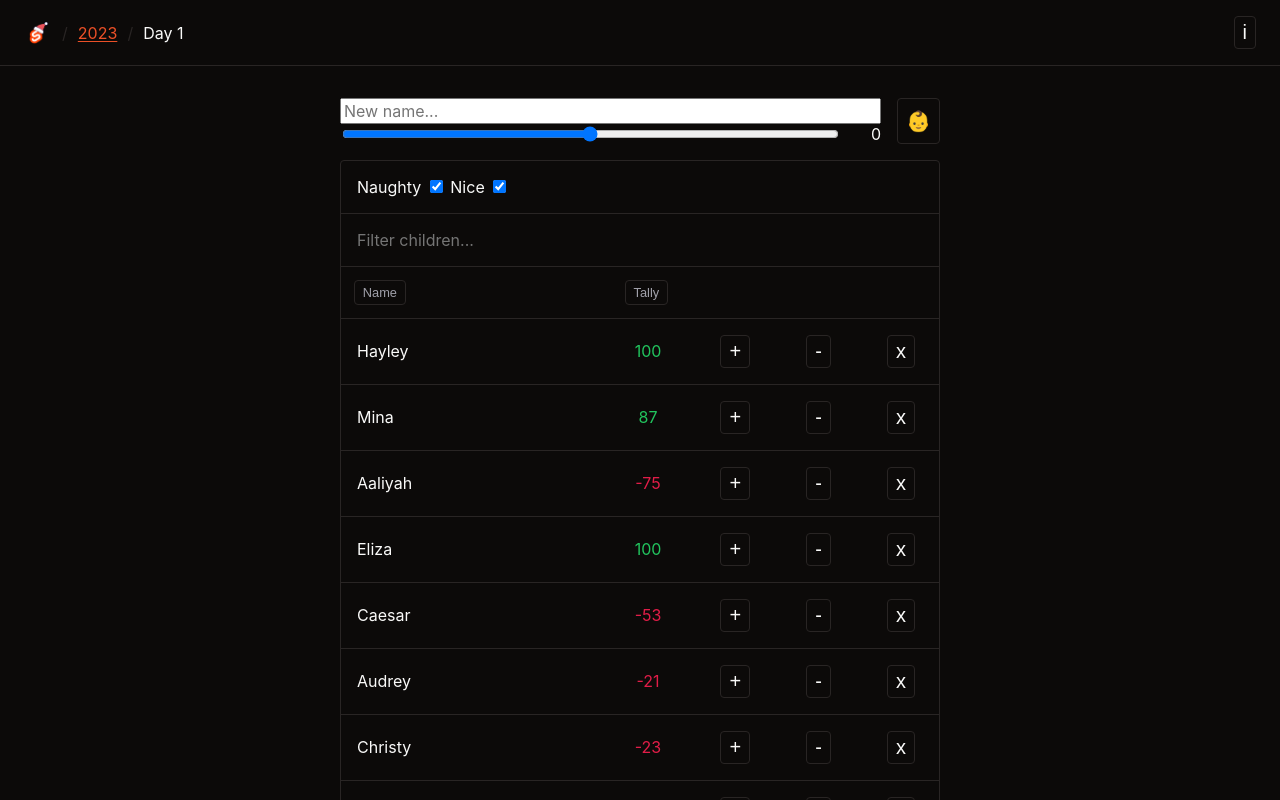
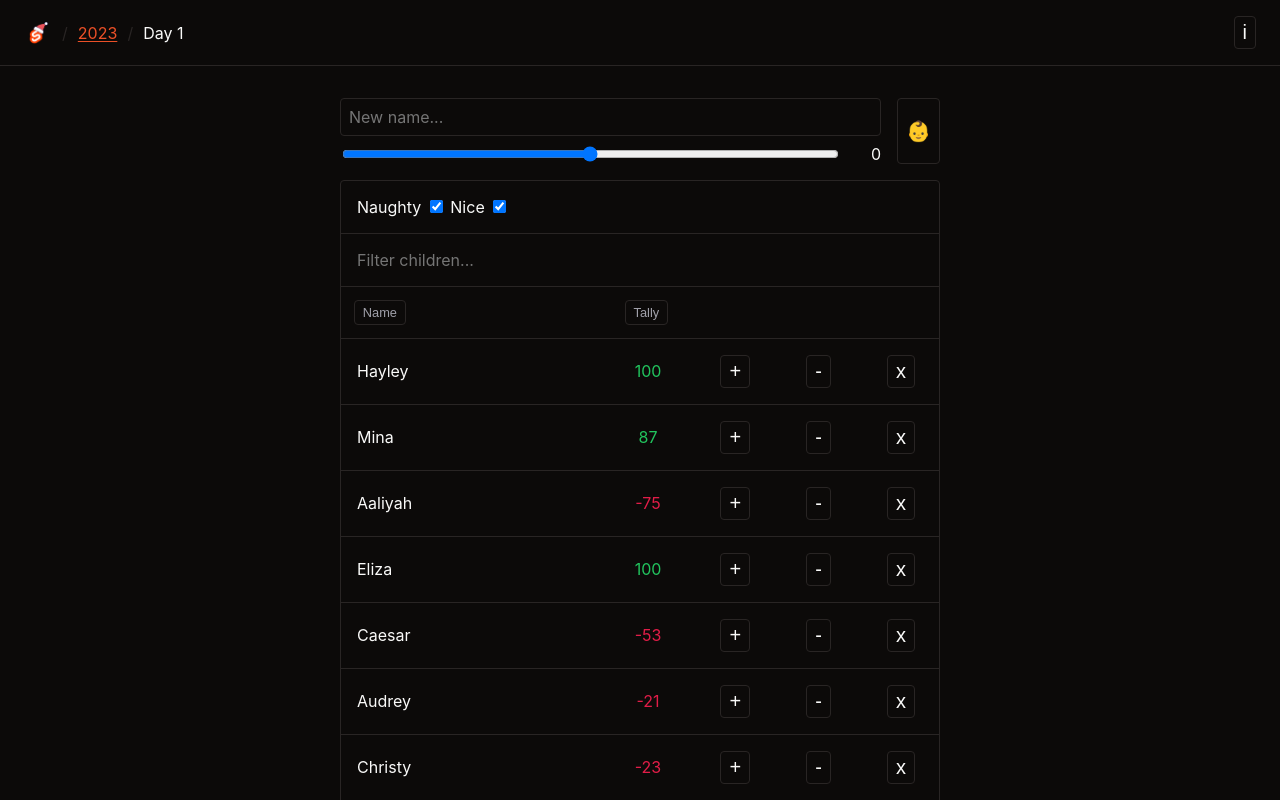
Before and after one commit to thomcleary/advent-of-svelte, a SvelteKit app: page /2023/day/1 in a window 1280 px wide. Shown: the top 800 px of the page. Built offline with nearby package versions, Linux system fonts and the light colour scheme; no server answers.

Commit message:
thats enough for today

```diff
--- a/src/routes/2023/day/1/+page.svelte
+++ b/src/routes/2023/day/1/+page.svelte
@@ -33,11 +33,11 @@
 	/*
 	TODO
 		- Cleanup what you've got first lol
+		- Add inputs to add new children to the list
 		- Add check boxes to toggle filtering naughty/nice children
+		- Make +/- buttons toggle tally
 		- Make name button sort table by name
 		- Make tally button sort table by tally
-		- Make +/- buttons toggle tally
-		- Add inputs to add new children to the list
 		- Separate stuff into components
 	*/
 </script>
@@ -49,13 +49,14 @@
 <div class="container">
 	<section>
 		<div style="display: flex; gap: 1rem;">
-			<div style="display: flex; flex-direction: column; flex: 1;">
+			<div style="display: flex; flex-direction: column; flex: 1; gap: 0.5rem;">
 				<input
 					type="text"
 					maxlength="64"
 					placeholder="New name..."
 					bind:value={newChild.name}
 					bind:this={newChildNameInput}
+					style="width: 100%; background-color: var(--black); border: 1px solid var(--border); border-radius: 0.25rem; padding: 0.5rem; color: var(--white); outline: none;"
 				/>
 				<div style="display: flex; text-align: right;">
 					<input style="flex: 1;" type="range" min="-100" max="100" bind:value={newChild.tally} />
```
